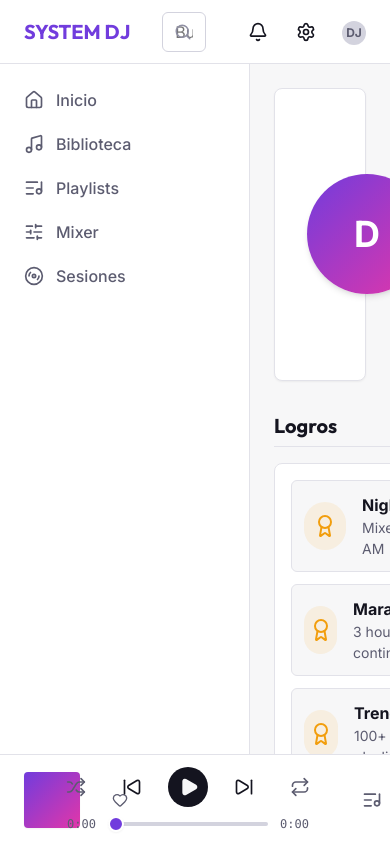
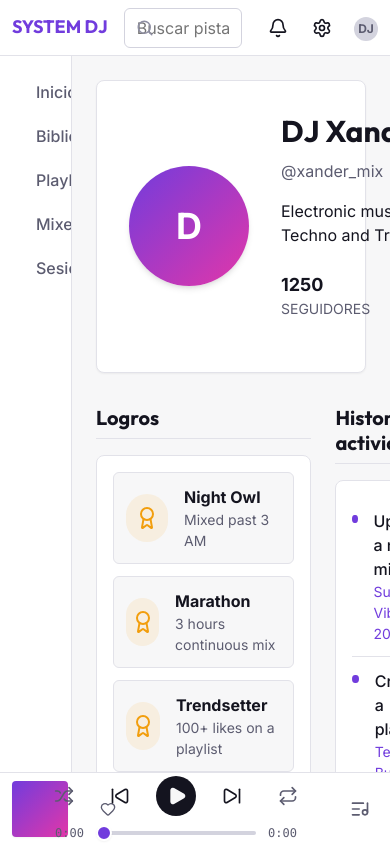
Before and after one commit to Xander-JS/dj_ai_web, a React (Vite) app: page /profile in a window 390 px wide. Built offline with nearby package versions, Linux system fonts and the light colour scheme.

Commit message:
adaptar el layout de escritorio a los tokens de tablet

```diff
--- a/src/layouts/DesktopLayout.css
+++ b/src/layouts/DesktopLayout.css
@@ -4,8 +4,9 @@
     "header header"
     "sidebar main"
     "player player";
-  grid-template-rows: 64px 1fr 90px;
-  grid-template-columns: 250px 1fr;
+  grid-template-rows: var(--layout-header-height) minmax(0, 1fr) var(--layout-player-height);
+  /* minmax(0, ...) keeps wide children from stretching the track past the viewport */
+  grid-template-columns: var(--layout-sidebar-width) minmax(0, 1fr);
   height: 100vh;
   width: 100vw;
   overflow: hidden;
@@ -20,6 +21,8 @@
   display: flex;
   align-items: center;
   padding: 0 var(--space-6);
+  gap: var(--space-4);
+  min-width: 0;
   z-index: 10;
 }
 
@@ -36,6 +39,9 @@
   grid-area: main;
   background-color: var(--bg-base);
   overflow-y: auto;
+  overflow-x: hidden;
+  overscroll-behavior: contain;
+  min-width: 0;
   position: relative;
   display: flex;
   flex-direction: column;
@@ -48,6 +54,7 @@
   display: flex;
   align-items: center;
   padding: 0 var(--space-6);
+  min-width: 0;
   z-index: 20;
 }
 
@@ -106,3 +113,25 @@
   margin-left: var(--space-2);
   cursor: pointer;
 }
+
+/* Tablet: tighter shell paddings and a narrower search field */
+@media (max-width: 1024px) {
+  .layout-header,
+  .layout-player {
+    padding: 0 var(--layout-gutter);
+  }
+
+  .header-logo-text {
+    font-size: var(--text-lg);
+    white-space: nowrap;
+  }
+
+  .header-search-container {
+    margin: 0;
+    min-width: 0;
+  }
+
+  .header-actions {
+    gap: var(--space-1);
+  }
+}
```
